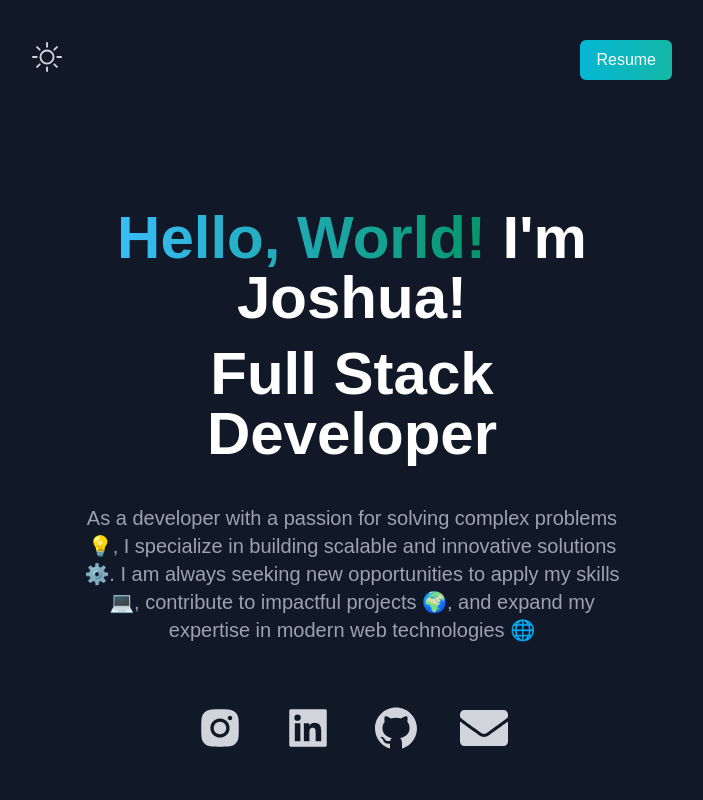
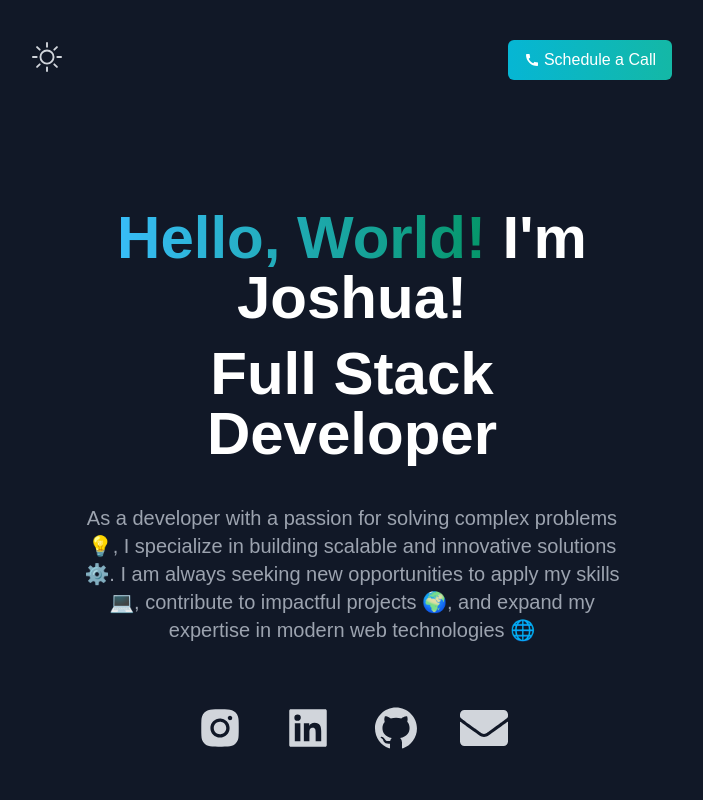
Before and after one commit to joshuabalansa/nextjs-portfolio, a Next.js app: page / in a window 1280 px wide. Shown: the top 800 px of the page, without its empty margins (288-991 px from the left). Built offline with nearby package versions, Linux system fonts and the light colour scheme.

Commit message:
add schedule

```diff
--- a/app/components/MainSection.tsx
+++ b/app/components/MainSection.tsx
@@ -4,6 +4,7 @@ import { AiFillInstagram, AiFillLinkedin, AiFillGithub } from "react-icons/ai";
 import { FaEnvelope } from "react-icons/fa";
 import { BsSun, BsMoon } from "react-icons/bs";
 import { motion } from "framer-motion";
+import { MdCall } from "react-icons/md";
 
 const MainSection = ({ name, title, description }) => {
   const [theme, setTheme] = useState("dark");
@@ -68,11 +69,11 @@ const MainSection = ({ name, title, description }) => {
         </h1>
         <div className="flex items-center justify-between mt-5 sm:mt-0 gap-5">
           <Link
-            className="bg-gradient-to-r from-cyan-500 to-teal-500 text-white px-4 py-2 rounded-md hover:scale-110 transition-all"
-            href="/JoshuaBalansaResume.pdf"
+            className="bg-gradient-to-r from-cyan-500 to-teal-500 text-white px-4 py-2 rounded-md hover:scale-110 transition-all flex justify-center items-center gap-1"
+            href="https://calendly.com/jbalansa143"
             target="_blank"
           >
-            Resume
+            <MdCall /><span>Schedule a Call</span>
           </Link>
         </div>
       </nav>
```
